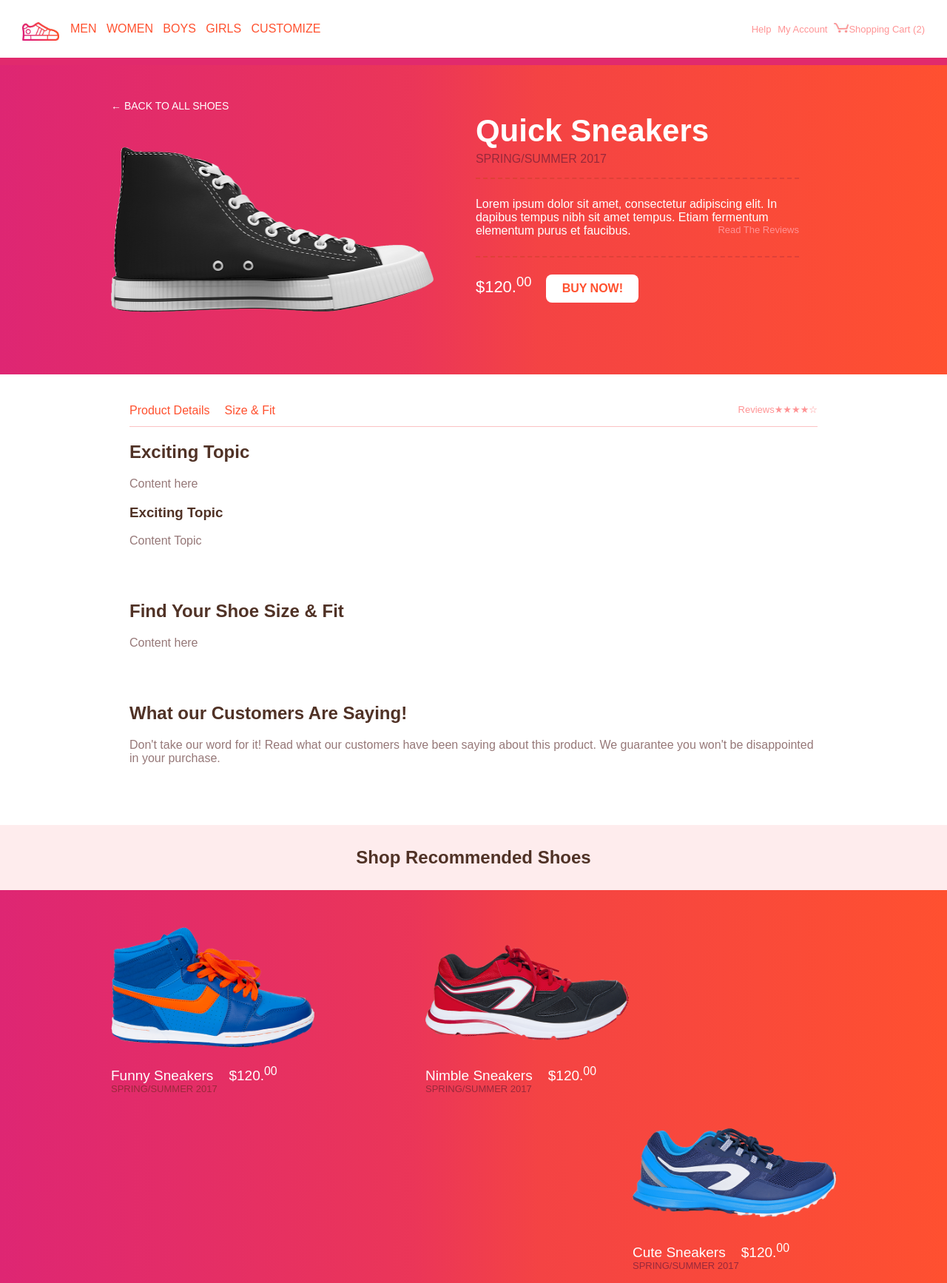
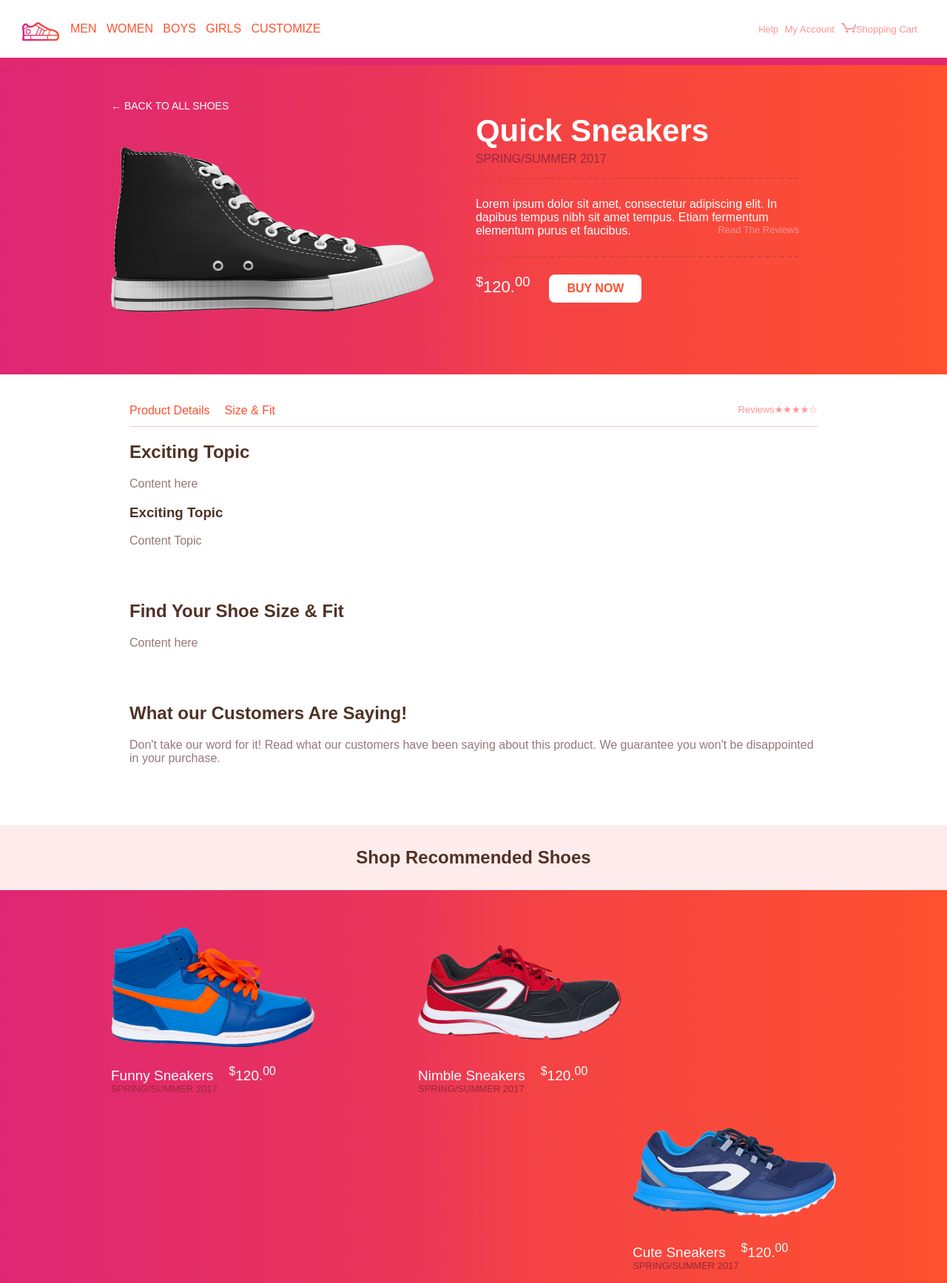
Before and after one commit to sethcarrino/TIY-Foundations-Project, a plain HTML site: page index.html in a window 1280 px wide. Shown: the top 1734 px of the page at 74% size. Drawn offline with nearby package versions, Linux system fonts and the light colour scheme.

Commit message:
Final Assignment

```diff
--- a/CSS/styles.css
+++ b/CSS/styles.css
@@ -119,7 +119,7 @@ p{
   width: auto\9;
 }
 
-.buy{
+.thebutton{
   border-radius: 8px;
   background-color: white;
   display: inline-block;
@@ -131,6 +131,14 @@ p{
   width: 125px;
   margin-left: 20px;
   font-weight: bold;
+  text-decoration: none;
+}
+
+
+.cart{
+  background-color: none;
+  border-radius: 8px;
+  border: 5px solid white;
 }
 
 .funny{
@@ -139,8 +147,8 @@ p{
 
 .nimble{
   float: left;
-  padding-left: 150px;
-  padding-right: 150px;
+  padding-left: 140px;
+  padding-right: 140px;
 }
 
 .cute{
--- /dev/null
+++ b/JS/main.js
@@ -0,0 +1,11 @@
+$(document).ready(
+
+  $(function(){
+     $(".thebutton").click(function () {
+        $(this).text(function(i, text){
+            return text === "ADDED!" ? "ADDED TO CART!" : "ADDED TO CART!";
+        })
+     });
+  })
+
+);
--- a/index.html
+++ b/index.html
@@ -2,7 +2,7 @@
 <html>
   <head>
     <meta charset="utf-8">
-    <title>Assignment 3</title>
+    <title>Final Assignment</title>
     <link rel="stylesheet" href="css/styles.css"
   </head>
   <body>
@@ -26,7 +26,7 @@
           <li class="submenu">
             <a href="#">Help</a>&nbsp;
             <a href="#">My Account</a>&nbsp;
-            <a href="#"><img src="images/cart.jpg" width="20">Shopping Cart (2)</a>
+            <a href="#"><img src="images/cart.jpg" width="20">Shopping Cart <span class="cart"></span></a>
           </li>
         </ul>
 
@@ -46,7 +46,12 @@
         <h1>Quick Sneakers</h1>
         <p class="spring">SPRING/SUMMER 2017</p>
         <p class="desc">Lorem ipsum dolor sit amet, consectetur adipiscing elit. In dapibus tempus nibh sit amet tempus. Etiam fermentum elementum purus et faucibus.&nbsp;&nbsp;&nbsp;<a href="#" class="reviews">Read The Reviews</a></p>
-        <p class="price">$120.<sup>00</sup><button class="buy">BUY NOW!</button></p>
+          <p class="price">
+            <sup>$</sup>120.<sup>00</sup>
+            <button class="thebutton">
+              <span class="ui-button-text">BUY NOW</span>
+            </button>
+          </p>
 
       </div>
     </section>
@@ -82,19 +87,19 @@
     <section class="products">
       <div class="funny">
         <a href="#"><img src="images/shoe2.png" width="275"></a>
-        <p class="price2">Funny Sneakers&nbsp;&nbsp;&nbsp;&nbsp;$120.<sup>00</sup></p>
+        <p class="price2">Funny Sneakers&nbsp;&nbsp;&nbsp;&nbsp;<sup>$</sup>120.<sup>00</sup></p>
         <p class="spring2">SPRING/SUMMER 2017</p>
       </div>
 
       <div class="nimble">
         <a href="#"><img src="images/shoe3.png" width="275"></a>
-        <p class="price2">Nimble Sneakers&nbsp;&nbsp;&nbsp;&nbsp;$120.<sup>00</sup></p>
+        <p class="price2">Nimble Sneakers&nbsp;&nbsp;&nbsp;&nbsp;<sup>$</sup>120.<sup>00</sup></p>
         <p class="spring2">SPRING/SUMMER 2017</p>
       </div>
 
       <div class="cute">
         <a href="#"><img src="images/shoe4.png" width="275"></a>
-        <p class="price2">Cute Sneakers&nbsp;&nbsp;&nbsp;&nbsp;$120.<sup>00</sup></p>
+        <p class="price2">Cute Sneakers&nbsp;&nbsp;&nbsp;&nbsp;<sup>$</sup>120.<sup>00</sup></p>
         <p class="spring2">SPRING/SUMMER 2017</p>
       </div>
     </section>
@@ -126,6 +131,7 @@
 
       </nav>
     </footer>
-
+    <script   src="https://code.jquery.com/jquery-3.1.1.min.js"   integrity="sha256-hVVnYaiADRTO2PzUGmuLJr8BLUSjGIZsDYGmIJLv2b8="   crossorigin="anonymous"></script>
+    <script src="js/main.js"></script>
   </body>
 </html>
```
